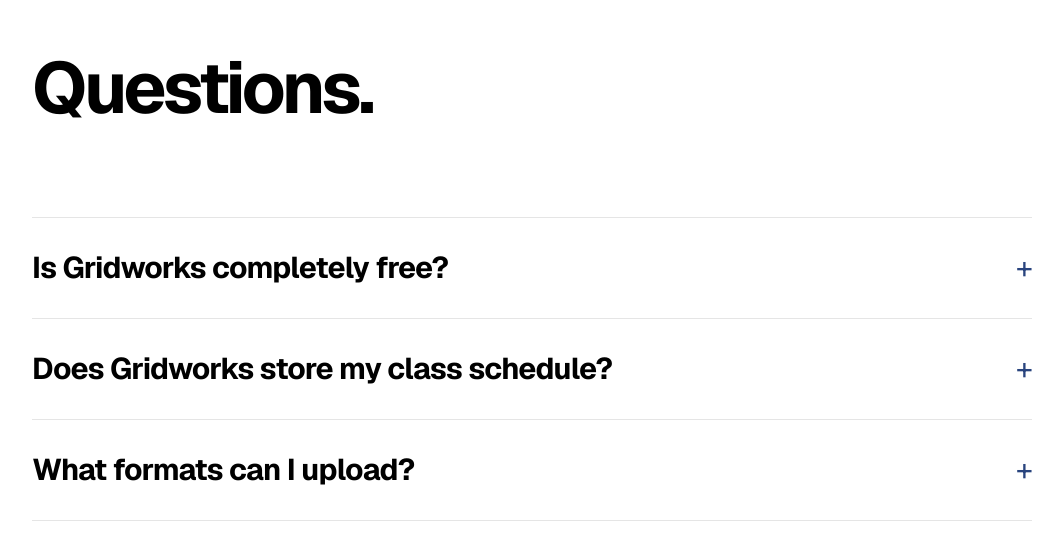
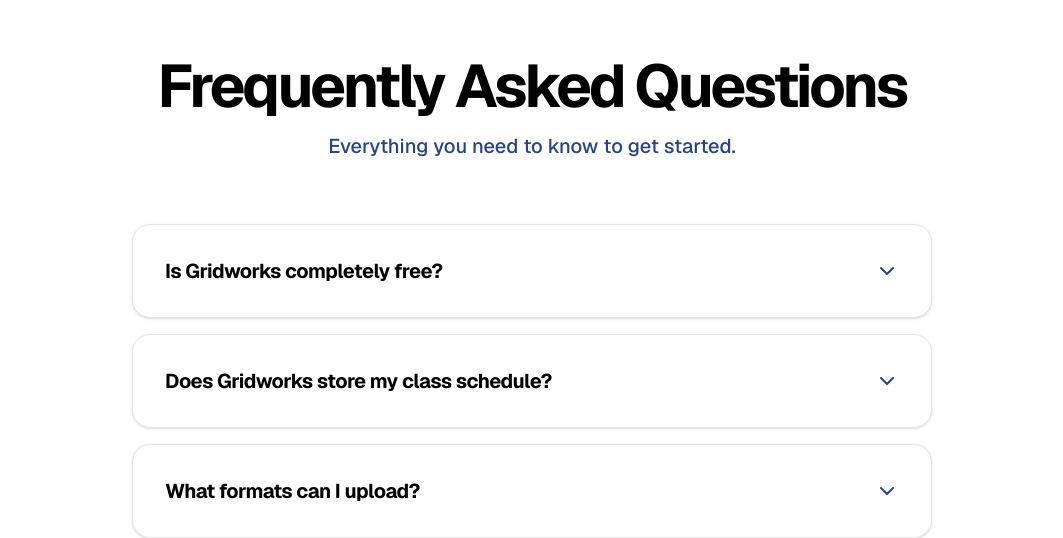
Before and after one commit to vardzz/gridworks, a Next.js app: page / in a window 1280 px wide. Shown: the part 4853-5391 px from the top of the page, without its empty margins (108-1171 px from the left). Built offline with nearby package versions, Linux system fonts and the light colour scheme.

Commit message:
feat: add landing page FAQ section component

```diff
--- a/src/components/landing/FaqSection.tsx
+++ b/src/components/landing/FaqSection.tsx
@@ -1,25 +1,33 @@
+import { ChevronDown } from "lucide-react";
+import Link from "next/link";
+
 export function FaqSection() {
   return (
-    <section id="faq" className="py-32 md:py-48 px-6">
-      <div className="max-w-[1000px] mx-auto">
-        <h2 className="text-5xl md:text-7xl font-bold tracking-tighter text-black mb-24 leading-[0.9]">
-          Questions.
-        </h2>
+    <section id="faq" className="py-32 md:py-48 px-6 bg-white">
+      <div className="max-w-[800px] mx-auto">
+        <div className="text-center mb-16">
+          <h2 className="text-4xl md:text-5xl lg:text-6xl font-bold tracking-tighter text-black mb-4">
+            Frequently Asked Questions
+          </h2>
+          <p className="text-lg md:text-xl text-prussian-blue-600 font-medium">
+            Everything you need to know to get started.
+          </p>
+        </div>
 
-        <div className="border-t border-alabaster-grey">
+        <div className="flex flex-col gap-4">
           {[
             { q: "Is Gridworks completely free?", a: "Yes. Gridworks is entirely free to use. No subscriptions, no hidden fees, and no paywalls. Built by students, for students." },
             { q: "Does Gridworks store my class schedule?", a: "No. Our architecture is privacy-first by design. All parsing and rendering executes entirely within your local browser environment. We never see, transmit, or store your data." },
             { q: "What formats can I upload?", a: "You can drop PDF registration files downloaded from most standard university portals, or simply paste the raw text payload directly into the intake engine." },
           ].map((faq, i) => (
-            <details key={i} className="group border-b border-alabaster-grey py-8 open:pb-12 transition-all cursor-pointer [&_summary::-webkit-details-marker]:hidden">
-              <summary className="flex items-center justify-between text-2xl md:text-3xl font-bold tracking-tight text-black outline-none hover:text-[#fca311] transition-colors">
+            <details key={i} className="group bg-white border border-alabaster-grey rounded-2xl overflow-hidden transition-all duration-300 hover:border-prussian-blue-300 shadow-sm hover:shadow-md [&_summary::-webkit-details-marker]:hidden">
+              <summary className="flex items-center justify-between p-6 md:p-8 text-lg md:text-xl font-bold tracking-tight text-black outline-none cursor-pointer">
                 {faq.q}
-                <div className="text-prussian-blue-600 font-normal group-open:rotate-45 transition-transform duration-300">+</div>
+                <ChevronDown className="text-prussian-blue-600 transition-transform duration-300 group-open:rotate-180 shrink-0 ml-4" size={24} />
               </summary>
-              <p className="mt-8 text-xl text-prussian-blue-600 leading-relaxed font-medium max-w-3xl">
+              <div className="px-6 md:px-8 pb-6 md:pb-8 text-base md:text-lg text-prussian-blue-600 font-medium leading-relaxed border-t border-transparent group-open:border-alabaster-grey/50 pt-2 md:pt-0">
                 {faq.a}
-              </p>
+              </div>
             </details>
           ))}
         </div>
```
